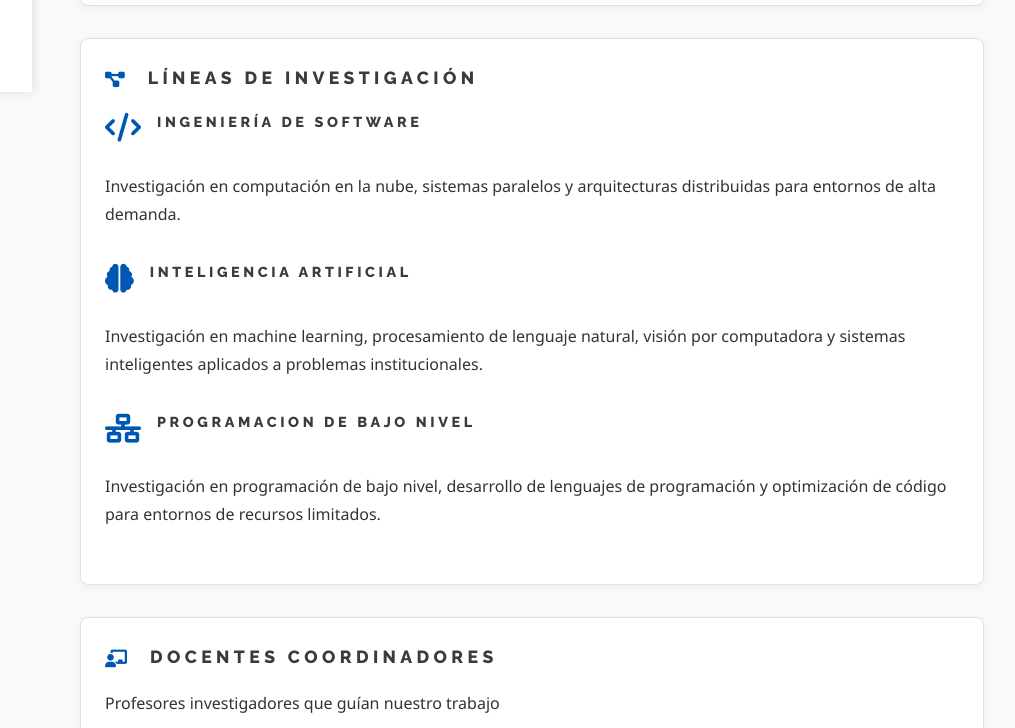
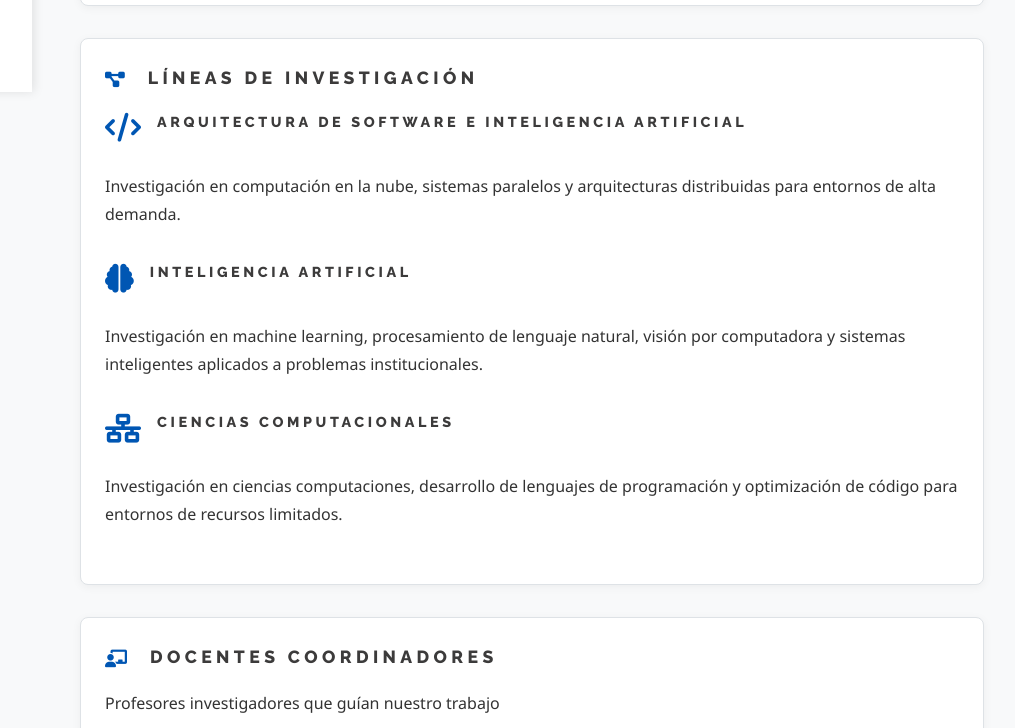
Before and after one commit to saballeth/saballeth.github.io, a plain HTML site: page index.html in a window 1280 px wide. Shown: the part 708-1436 px from the top of the page, without its empty margins (248-1263 px from the left). Drawn offline with Linux system fonts and the light colour scheme; files that its build step writes are made by us from their sources; files whose address does not match are found by name.

Commit message:
Cambio de nombres de lineas de investigacion

```diff
--- a/index.html
+++ b/index.html
@@ -451,7 +451,7 @@
             <div class="feature-box">
                 <i class="fas fa-code icon-feature"></i>
                 <div>
-                    <h3>Ingeniería de Software</h3>
+                    <h3>Arquitectura de software e inteligencia artificial</h3>
                 </div>
             </div>
             <p>Investigación en computación en la nube, sistemas paralelos y arquitecturas distribuidas para entornos de alta demanda.</p>
@@ -467,10 +467,10 @@
             <div class="feature-box">
                 <i class="fas fa-network-wired icon-feature"></i>
                 <div>
-                    <h3>Programacion de bajo nivel</h3>
+                    <h3>Ciencias Computacionales</h3>
                 </div>
             </div>
-            <p>Investigación en programación de bajo nivel, desarrollo de lenguajes de programación y optimización de código para entornos de recursos limitados.</p>
+            <p>Investigación en ciencias computaciones, desarrollo de lenguajes de programación y optimización de código para entornos de recursos limitados.</p>
         </section>
 
         <!-- Sección Equipo -->
```
